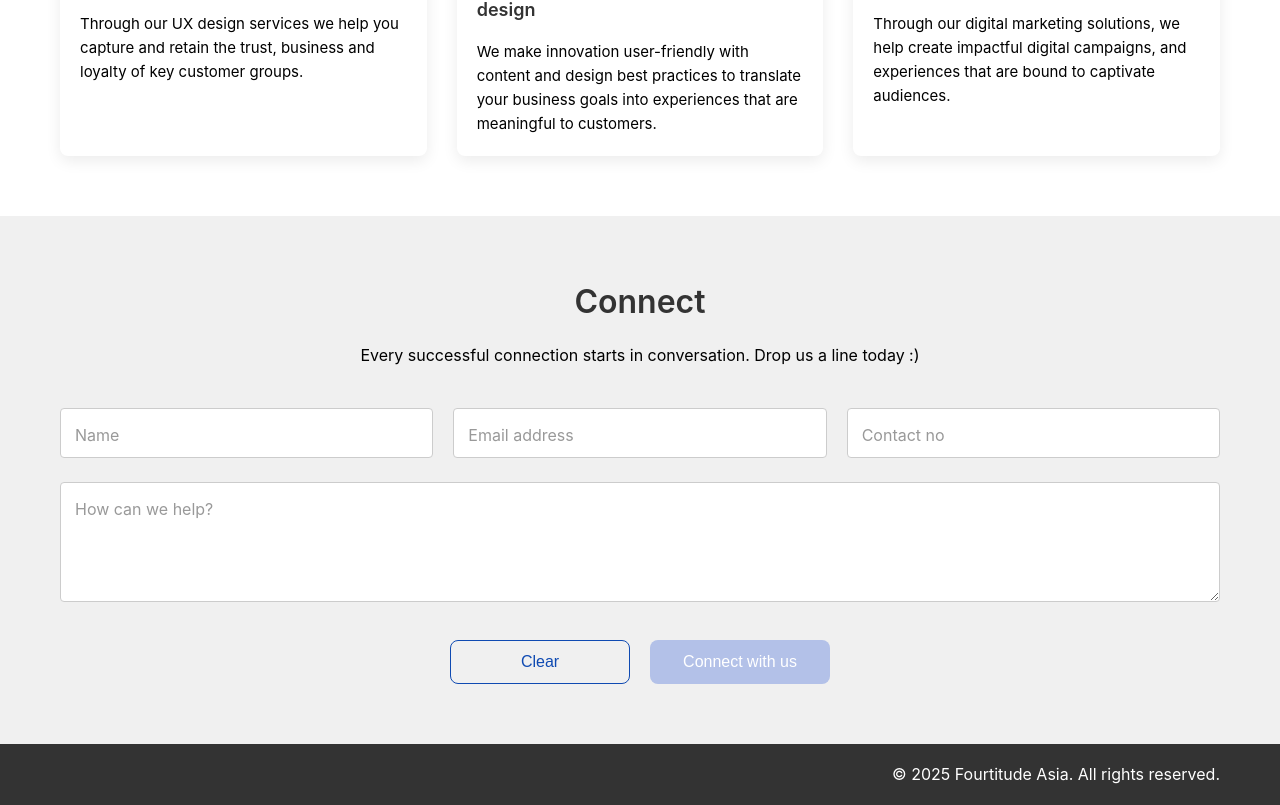
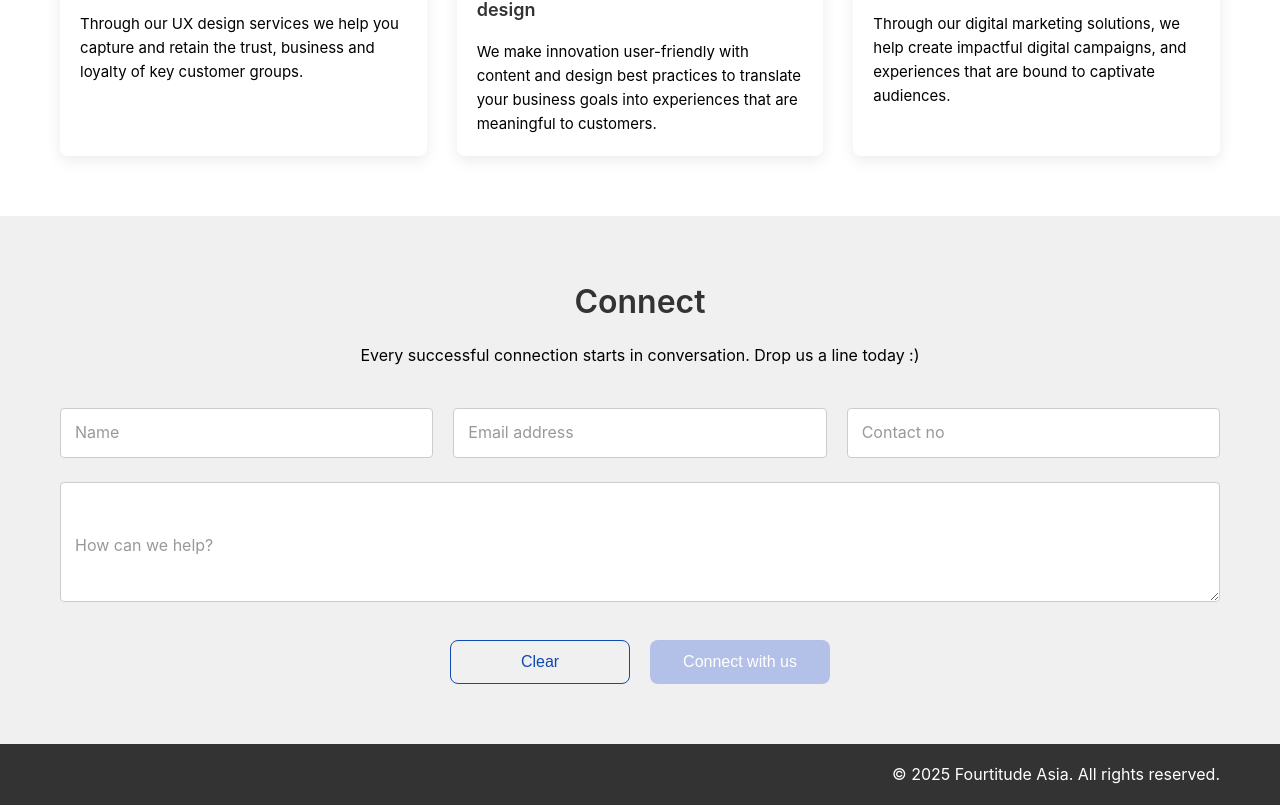
Before and after one commit to mafiqsb/fourtitudeasia-assignment-afiq, a React (Create React App) app: page / in a window 1280 px wide. Shown: the part 1666-2471 px from the top of the page. Built offline with nearby package versions, Linux system fonts and the light colour scheme.

Commit message:
6th commit

```diff
--- a/src/styles.css
+++ b/src/styles.css
@@ -238,8 +238,9 @@ nav ul li a.active::after {
 }
 .input-container label {
   position: absolute;
-  top: 15px;
+  top: 50%;
   left: 15px;
+  transform: translateY(-50%);
   pointer-events: none;
   transition: all 0.3s ease;
   color: #999;
@@ -262,6 +263,7 @@ nav ul li a.active::after {
 .input-container label.float {
   top: -10px;
   left: 10px;
+  transform: translateY(0);
   font-size: 12px;
   background-color: #fff;
   padding: 0 5px;
```
